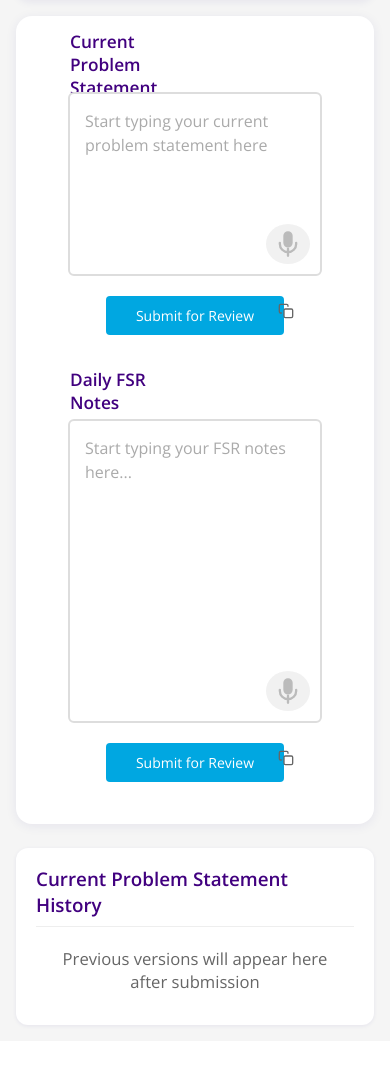
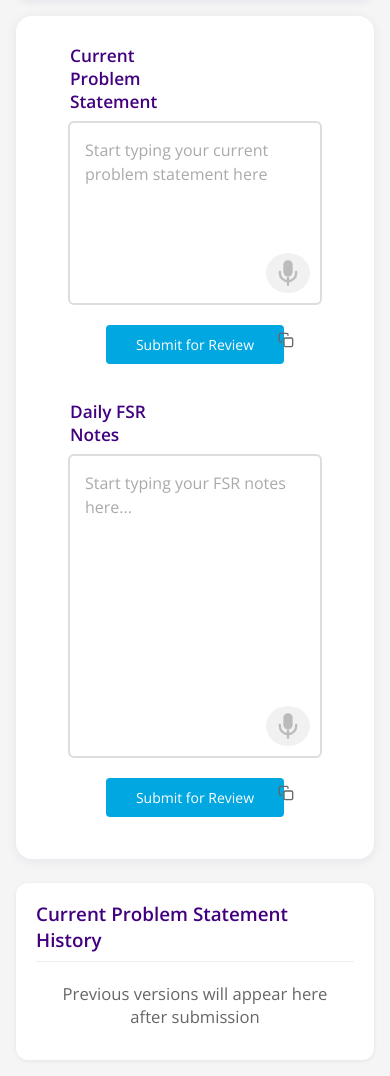
Before and after one commit to karimdaouk3/spellcheck_app, a Flask app: page / in a window 390 px wide. Shown: the part 97-1173 px from the top of the page. Before the commit the page ends 1125 px from the top, so only its background shows below. Run offline with Flask 2, Linux system fonts and the light colour scheme.

Commit message:
Make text black, thinner score bar, and center text headers in editor label container

```diff
--- a/static/css/style.css
+++ b/static/css/style.css
@@ -626,7 +626,7 @@ body {
     .editor-label-container {
         flex-direction: row; /* Keep side by side like desktop */
         justify-content: space-between;
-        align-items: flex-start;
+        align-items: center;
         gap: 8px;
         width: 100%;
         margin-bottom: 0; /* Remove vertical margin between header and text box */
@@ -968,7 +968,7 @@ body {
 .editor-label-container {
     display: flex;
     justify-content: space-between;
-    align-items: flex-start;
+    align-items: center;
     margin-bottom: 8px;
     min-height: 40px;
 }
@@ -982,7 +982,6 @@ body {
     margin-top: 0;
     display: flex;
     align-items: center;
-    height: 40px;
 }
 
 .editor-score {
--- a/static/js/editor.js
+++ b/static/js/editor.js
@@ -1083,11 +1083,11 @@ class LanguageToolEditor {
 
         return `
             <div style="display: flex; align-items: center; gap: 10px; font-size: 0.85em; font-weight: 600; padding: 4px 0;">
-                <span style="color: #666; font-size: 0.9em;">Vague</span>
-                <div style="position: relative; width: 140px; height: 24px; background: linear-gradient(to right, #ff6b6b 0%, #ffd93d 50%, #6bcf7f 100%); border-radius: 12px; border: 2px solid #e0e0e0; overflow: visible; box-shadow: inset 0 2px 4px rgba(0,0,0,0.1);">
-                    <div style="position: absolute; top: -4px; left: ${position}%; width: 3px; height: 32px; background: linear-gradient(to bottom, #41007F, #5a1a9a); border-radius: 2px; transform: translateX(-50%); border: 2px solid #fff; box-shadow: 0 2px 8px rgba(65,0,127,0.4), 0 0 0 1px rgba(255,255,255,0.8);"></div>
+                <span style="color: #000; font-size: 0.9em;">Vague</span>
+                <div style="position: relative; width: 140px; height: 18px; background: linear-gradient(to right, #ff6b6b 0%, #ffd93d 50%, #6bcf7f 100%); border-radius: 9px; border: 2px solid #e0e0e0; overflow: visible; box-shadow: inset 0 2px 4px rgba(0,0,0,0.1);">
+                    <div style="position: absolute; top: -3px; left: ${position}%; width: 3px; height: 24px; background: linear-gradient(to bottom, #41007F, #5a1a9a); border-radius: 2px; transform: translateX(-50%); border: 2px solid #fff; box-shadow: 0 2px 8px rgba(65,0,127,0.4), 0 0 0 1px rgba(255,255,255,0.8);"></div>
                 </div>
-                <span style="color: #666; font-size: 0.9em; min-width: 70px;">Thorough</span>
+                <span style="color: #000; font-size: 0.9em; min-width: 70px;">Thorough</span>
             </div>
             <style>
                 @media (max-width: 950px) {
@@ -1099,11 +1099,11 @@ class LanguageToolEditor {
                     }
                     .editor-score > div > div {
                         width: 110px !important;
+                        height: 14px !important;
+                    }
+                    .editor-score > div > div > div:first-child {
                         height: 20px !important;
-                    }
-                    .editor-score > div > div > div:first-child {
-                        height: 28px !important;
-                        top: -4px !important;
+                        top: -3px !important;
                     }
                     .editor-score > div > span {
                         min-width: 0 !important;
```
